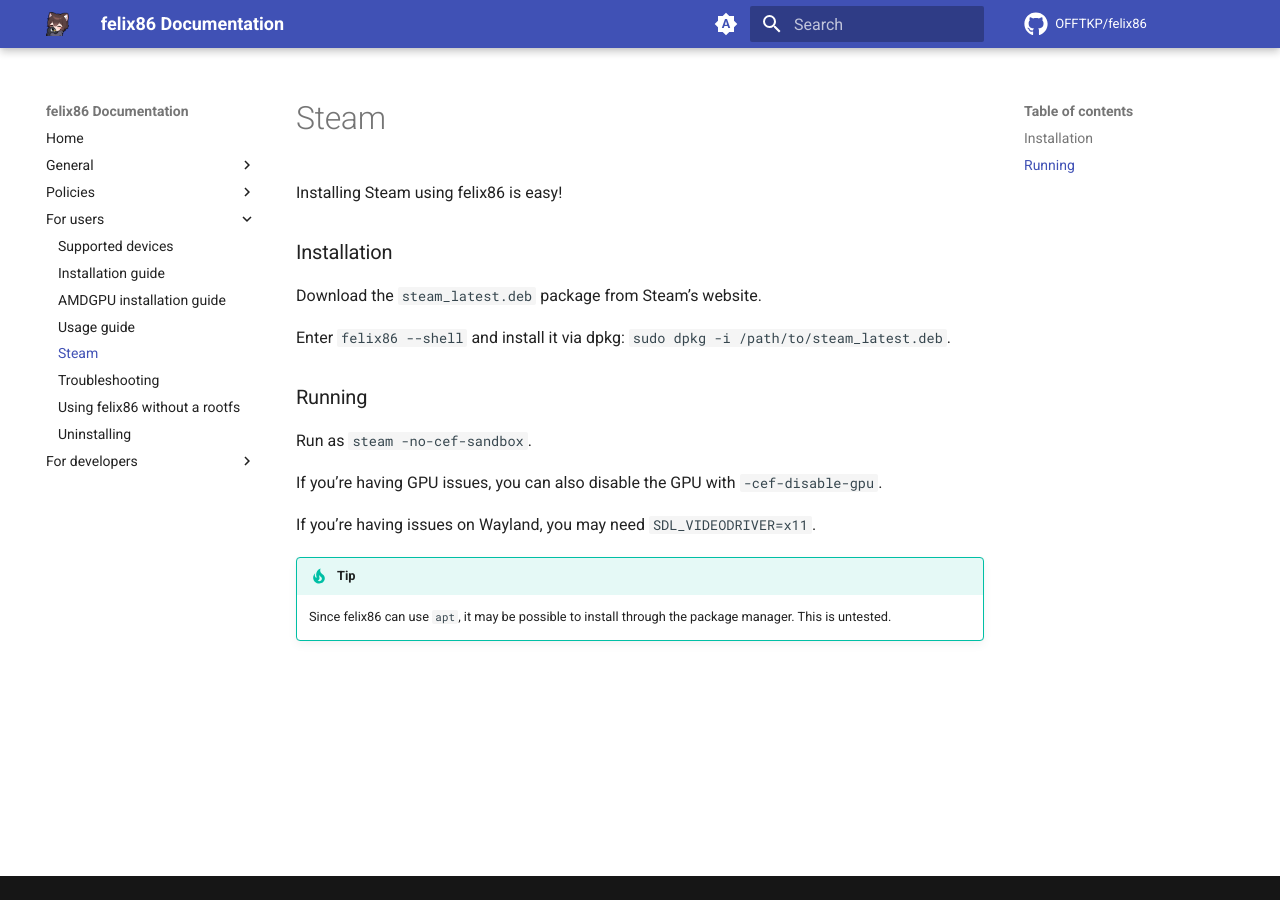
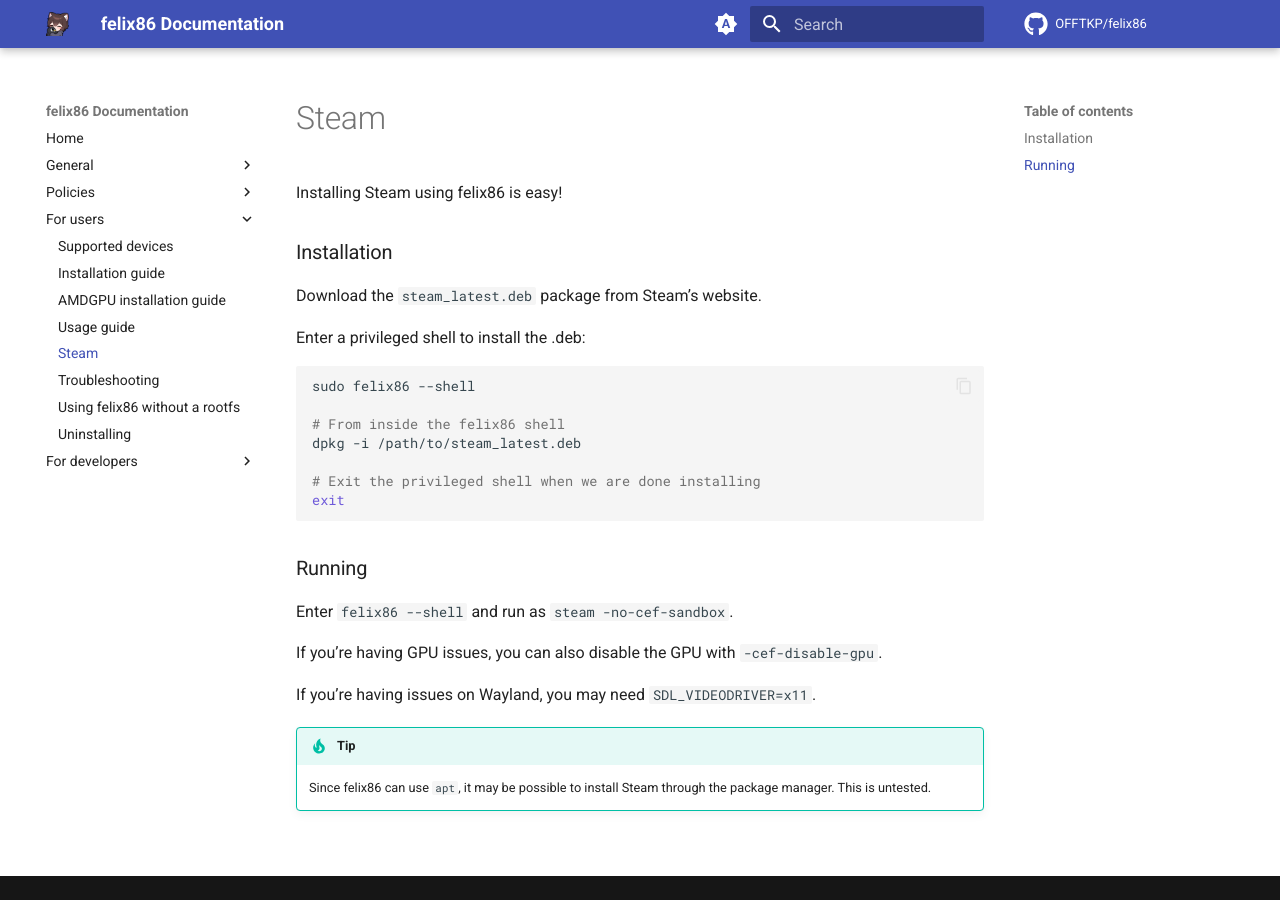
Before and after one commit to felix86-emu/docs, an MkDocs documentation site: the page built from docs/users/steam.md, in a window 1280 px wide. Built offline with MkDocs 1.6.1 and Material for MkDocs 9.7.7, drawn with Linux system fonts in a browser that asks for light colours; comment, search, counter and statistics services are not loaded.

Commit message:
Update docs

````diff
--- a/docs/users/steam.md
+++ b/docs/users/steam.md
@@ -8,15 +8,25 @@ Installing Steam using felix86 is easy!
 
 Download the `steam_latest.deb` package from Steam's website.
 
-Enter `felix86 --shell` and install it via dpkg: `sudo dpkg -i /path/to/steam_latest.deb`.
+Enter a privileged shell to install the .deb:
+```shell
+sudo felix86 --shell
+
+# From inside the felix86 shell
+dpkg -i /path/to/steam_latest.deb
+
+# Exit the privileged shell when we are done installing
+exit
+```
+
 
 ### Running
 
-Run as `steam -no-cef-sandbox`.
+Enter `felix86 --shell` and run as `steam -no-cef-sandbox`.
 
 If you're having GPU issues, you can also disable the GPU with `-cef-disable-gpu`.
 
 If you're having issues on Wayland, you may need `SDL_VIDEODRIVER=x11`.
 
 !!! tip
-    Since felix86 can use `apt`, it may be possible to install through the package manager. This is untested.
+    Since felix86 can use `apt`, it may be possible to install Steam through the package manager. This is untested.
````
Also changed, not shown: docs/general/rootfs-information.md (+1 -1 lines), docs/users/troubleshooting.md (+5 -0 lines).
